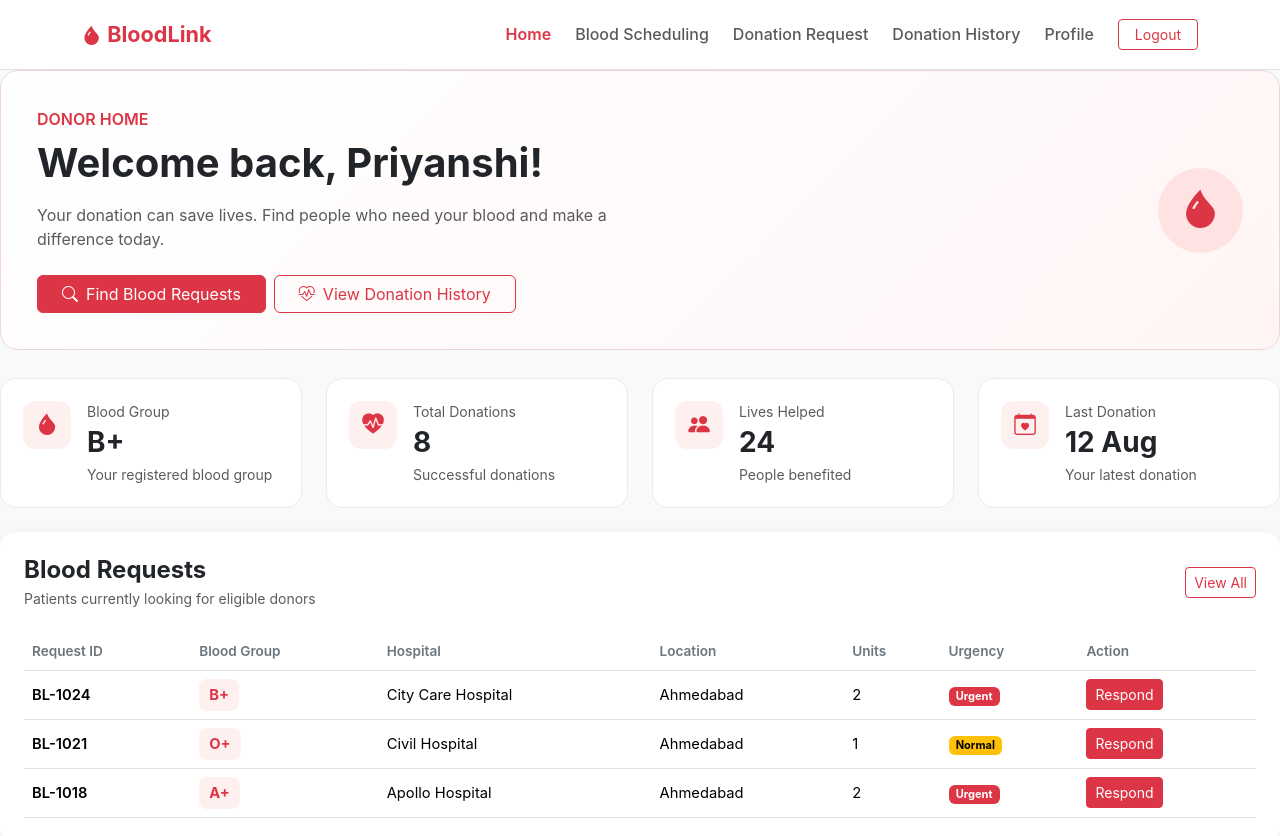
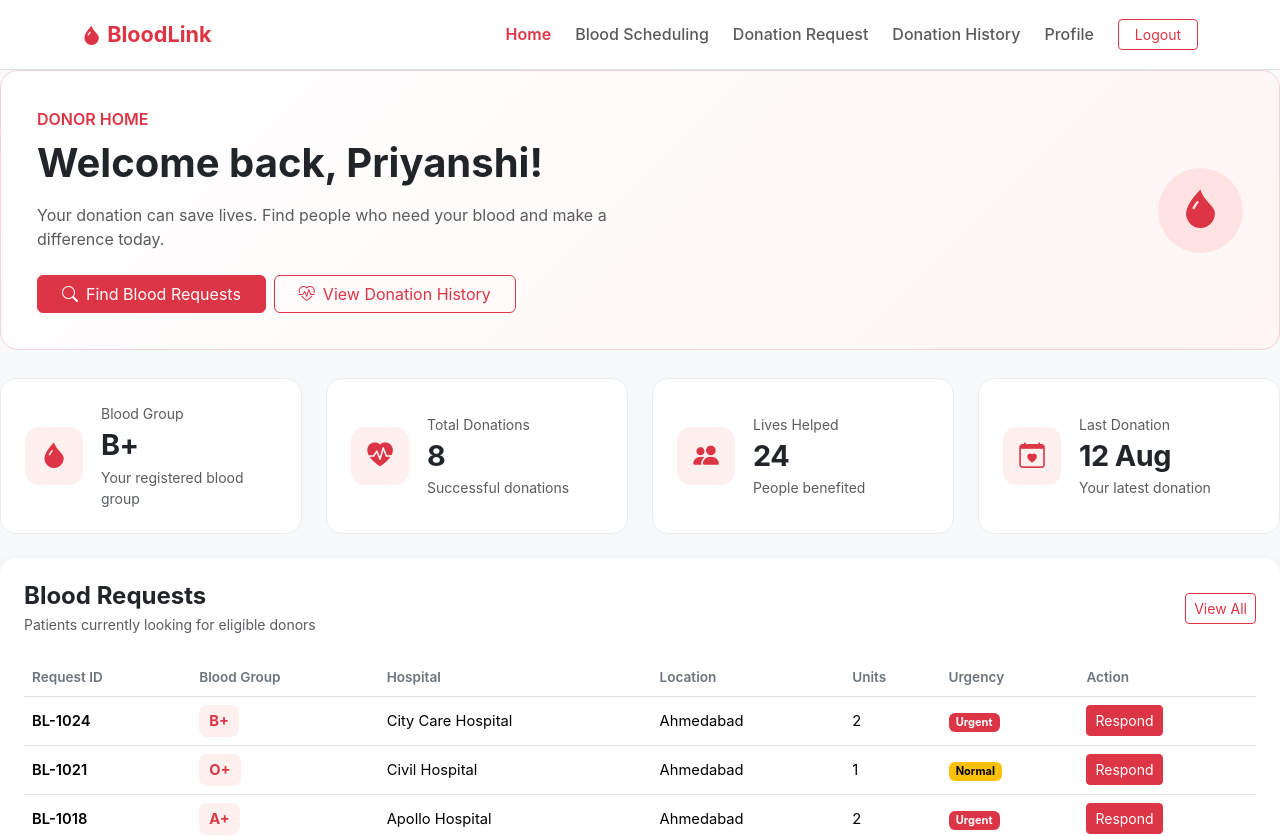
Before and after one commit to priyanshi-2608/bloodlink-routing, a React (Vite) app: page /donor in a window 1280 px wide. Shown: the top 836 px of the page. Built offline with nearby package versions, Linux system fonts and the light colour scheme.

Commit message:
Task 27: Design Dashboard Statistics Cards

```diff
--- a/src/components/admin/admin.css
+++ b/src/components/admin/admin.css
@@ -74,35 +74,56 @@
 /* Dashboard Statistics */
 
 .stat-card {
+  position: relative;
+  overflow: hidden;
   background: var(--white);
   border: 1px solid var(--card-border);
   border-radius: 16px;
-    padding: 22px;
+  padding: 24px;
   display: flex;
-    align-items: flex-start;
-    gap: 16px;
-    transition: transform 0.2s ease, box-shadow 0.2s ease;
+  align-items: center;
+  gap: 18px;
+  transition: all 0.3s ease;
 }
 
 .stat-card:hover {
-    transform: translateY(-3px);
-    box-shadow: 0 8px 24px var(--hover-shadow);
+  transform: translateY(-5px);
+  box-shadow: 0 10px 28px var(--hover-shadow);
+  border-color: var(--primary-light);
 }
 
 .stat-icon {
-    width: 48px;
-    height: 48px;
+  width: 58px;
+  height: 58px;
   flex-shrink: 0;
-    border-radius: 12px;
+  border-radius: 14px;
   background: var(--light-red);
   display: flex;
   align-items: center;
   justify-content: center;
+  transition: all 0.3s ease;
 }
 
 .stat-icon i {
-    font-size: 1.35rem;
+  font-size: 1.6rem;
   color: var(--primary-color);
+}
+
+.stat-card:hover .stat-icon {
+  background: var(--primary-color);
+}
+
+.stat-card:hover .stat-icon i {
+  color: var(--white);
+}
+
+.stat-card h3 {
+  font-size: 1.8rem;
+  letter-spacing: -0.5px;
+}
+
+.stat-card p {
+  overflow-wrap: break-word;
 }
 
   /* Dashboard Cards */
--- a/src/components/donor/donor.css
+++ b/src/components/donor/donor.css
@@ -1,7 +1,4 @@
-
-/* ================================
-   Global
-================================ */
+/* Global */
 
 * {
   box-sizing: border-box;
@@ -15,9 +12,7 @@ body {
   color: var(--text-color);
 }
 
-/* ================================
-   Navbar
-================================ */
+/* Navbar */
 
 .navbar {
   min-height: 70px;
@@ -42,9 +37,7 @@ body {
   font-weight: 600;
 }
 
-/* ================================
-   Hero
-================================ */
+/* Hero */
 
 .hero-section {
   background: linear-gradient(
@@ -85,54 +78,68 @@ body {
   color: var(--primary-color);
 }
 
-/* ================================
-   Statistics
-================================ */
+/* Statistics */
 
 .stat-card {
+  position: relative;
+  overflow: hidden;
   background: var(--white);
   border: 1px solid var(--card-border);
   border-radius: 16px;
-  padding: 22px;
+  padding: 24px;
   display: flex;
-  align-items: flex-start;
-  gap: 16px;
-  transition: transform 0.2s ease, box-shadow 0.2s ease;
+  align-items: center;
+  gap: 18px;
+  transition: all 0.3s ease;
 }
 
 .stat-card:hover {
-  transform: translateY(-3px);
-  box-shadow: 0 8px 24px var(--hover-shadow);
+  transform: translateY(-5px);
+  box-shadow: 0 10px 28px var(--hover-shadow);
+  border-color: var(--primary-light);
 }
 
 .stat-icon {
-  width: 48px;
-  height: 48px;
+  width: 58px;
+  height: 58px;
   flex-shrink: 0;
-  border-radius: 12px;
+  border-radius: 14px;
   background: var(--light-red);
   display: flex;
   align-items: center;
   justify-content: center;
+  transition: all 0.3s ease;
 }
 
 .stat-icon i {
-  font-size: 1.35rem;
+  font-size: 1.6rem;
   color: var(--primary-color);
 }
 
-/* ================================
-   Cards
-================================ */
+.stat-card:hover .stat-icon {
+  background: var(--primary-color);
+}
+
+.stat-card:hover .stat-icon i {
+  color: var(--white);
+}
+
+.stat-card h3 {
+  font-size: 1.8rem;
+  letter-spacing: -0.5px;
+}
+
+.stat-card p {
+  overflow-wrap: break-word;
+}
+/* Cards */
 
 .dashboard-card {
   border-radius: 16px;
   box-shadow: 0 4px 18px var(--card-shadow);
 }
 
-/* ================================
-   Blood Group
-================================ */
+/* Blood Group */
 
 .blood-badge {
   display: inline-flex;
@@ -145,9 +152,7 @@ body {
   border-radius: 8px;
 }
 
-/* ================================
-   Benefits
-================================ */
+/* Benefits */
 
 .benefit-card {
   background: var(--white);
@@ -173,9 +178,7 @@ body {
   font-size: 1.4rem;
 }
 
-/* ================================
-   Tables
-================================ */
+/* Tables */
 
 .table th {
   color: var(--muted-color);
@@ -189,9 +192,7 @@ body {
   white-space: nowrap;
 }
 
-/* ================================
-   Mobile
-================================ */
+/* Mobile */
 
 @media (max-width: 768px) {
   .hero-section {
@@ -223,9 +224,7 @@ body {
   }
 }
 
-/* ================================
-   Responsive Navbar
-================================ */
+/* Responsive Navbar */
 
 .navbar-toggler {
   border-color: var(--primary-color);
--- a/src/components/patient/patient.css
+++ b/src/components/patient/patient.css
@@ -72,35 +72,56 @@
   /* Dashboard Statastics */
 
   .stat-card {
+    position: relative;
+    overflow: hidden;
     background: var(--white);
     border: 1px solid var(--card-border);
     border-radius: 16px;
-    padding: 22px;
+    padding: 24px;
     display: flex;
-    align-items: flex-start;
-    gap: 16px;
-    transition: transform 0.2s ease, box-shadow 0.2s ease;
+    align-items: center;
+    gap: 18px;
+    transition: all 0.3s ease;
   }
 
   .stat-card:hover {
-    transform: translateY(-3px);
-    box-shadow: 0 8px 24px var(--hover-shadow);
+    transform: translateY(-5px);
+    box-shadow: 0 10px 28px var(--hover-shadow);
+    border-color: var(--primary-light);
   }
 
   .stat-icon {
-    width: 48px;
-    height: 48px;
+    width: 58px;
+    height: 58px;
     flex-shrink: 0;
-    border-radius: 12px;
+    border-radius: 14px;
     background: var(--light-red);
     display: flex;
     align-items: center;
     justify-content: center;
+    transition: all 0.3s ease;
   }
 
   .stat-icon i {
-    font-size: 1.35rem;
+    font-size: 1.6rem;
     color: var(--primary-color);
+  }
+
+  .stat-card:hover .stat-icon {
+    background: var(--primary-color);
+  }
+
+  .stat-card:hover .stat-icon i {
+    color: var(--white);
+  }
+
+  .stat-card h3 {
+    font-size: 1.8rem;
+    letter-spacing: -0.5px;
+  }
+
+  .stat-card p {
+    overflow-wrap: break-word;
   }
 
   /* Dashboard Cards */
```
Also changed, not shown: src/index.css (+17 -51 lines). Lines whose indentation alone changed are shown as unchanged.
